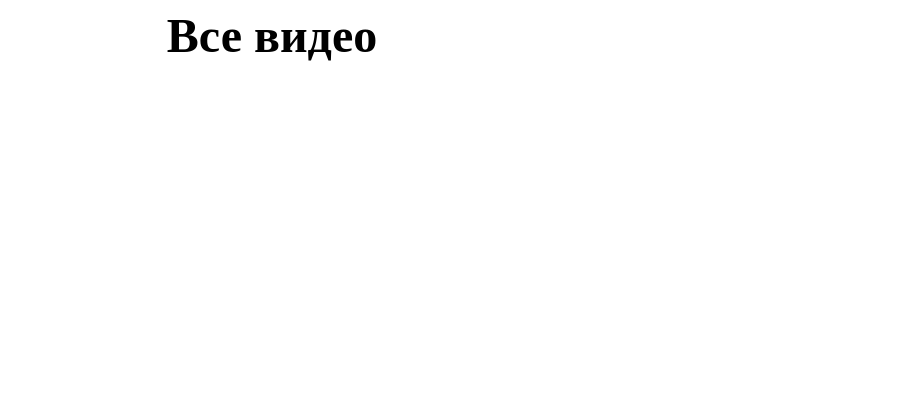
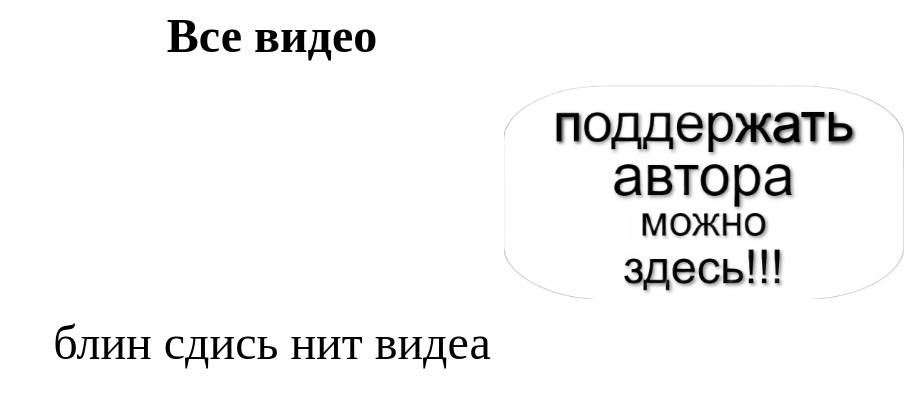
Before and after one commit to olegus-amogus/funkent, a plain HTML site: page funkent.html in a window 1280 px wide. Shown: the whole page, without its empty margins (368-1280 px from the left). Drawn offline with Linux system fonts and the light colour scheme.

Commit message:
Add files via upload

```diff
--- a/funkent.html
+++ b/funkent.html
@@ -3,7 +3,7 @@
 	<title>mr.kent</font size="9"></title>
 	</head>
 	<body>
-	<h1 align="center"><font size="9">Все видео</font size="9"></h1>
-
+	<h1 align="center"><font size="9">Все видео</font size="9"><a href="https://ru.wikipedia.org/wiki/Among_Us"></h1><p align= "right"><img src= "pod.png" width= "400"></a></p>
+	<p align="center"><font size="9">блин сдись нит видеа</font size="9"></p>
 	</body>
 </hrml>
```
Also changed, not shown: pod.png (added).
